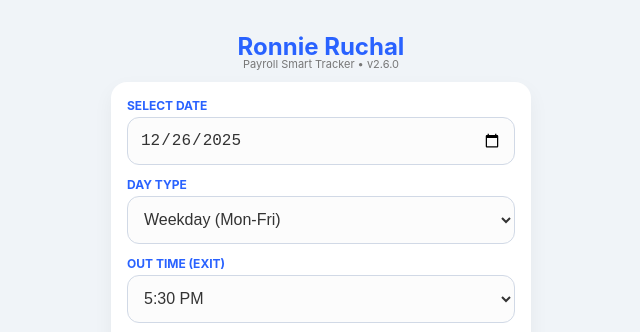
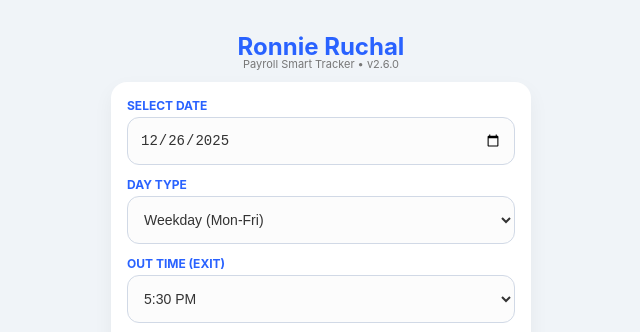
Before and after one commit to smartboy6646-gif/Ronnie-Ot, a plain HTML site: page index.html in a window 1280 px wide. Shown: the top 332 px of the page, 319-959 px from the left. Drawn offline with Linux system fonts and the light colour scheme.

Commit message:
Change font size from 16px to 14px
Adjusted font size for select and input elements.

```diff
--- a/index.html
+++ b/index.html
@@ -15,7 +15,7 @@ label{font-size:12px;color:var(--primary);font-weight:bold;display:block;margin-
 /* Standard UI Elements - Fixed Date Height to match Select */
 select, input[type="date"], input[type="number"] {
     width: 100%; height: 48px; /* Perfectly aligned height */
-    padding: 0 12px; font-size: 16px; border-radius: 12px;
+    padding: 0 12px; font-size: 14px; border-radius: 12px;
     border: 1.5px solid #d1d9e6; margin-bottom: 12px; box-sizing: border-box;
     background-color: #fcfcfc; outline: none; color: #333;
 }
```
